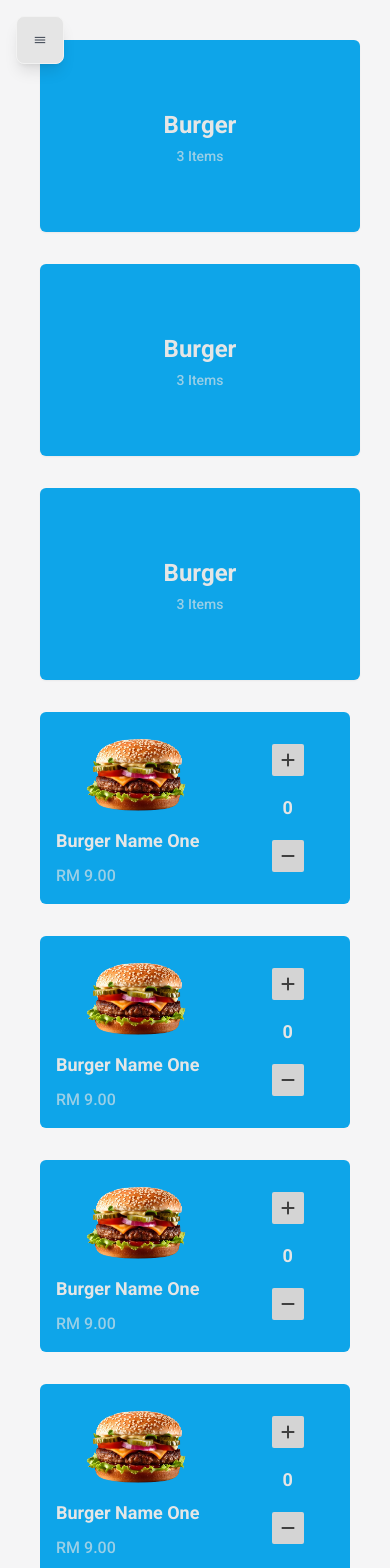
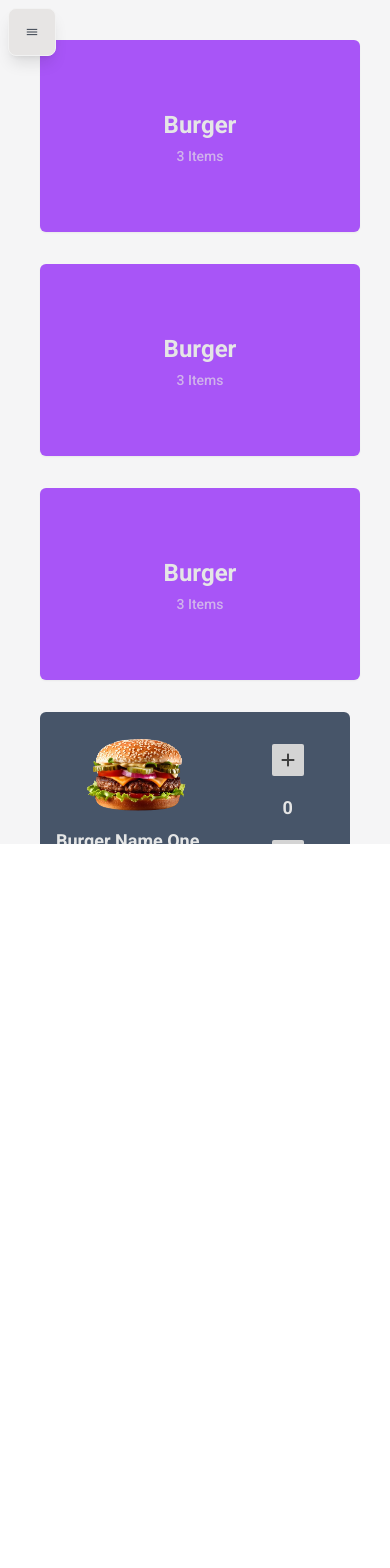
Before and after one commit to yxiang921/mern-restaurant-pos-system, a React (Vite) app: page /order/table/new in a window 390 px wide. Shown: the top 1568 px of the page. After the commit the page ends 844 px from the top, so only its background shows below. Built offline with nearby package versions, Linux system fonts and the light colour scheme.

Commit message:
Change some design about sidebar

```diff
--- a/src/App.jsx
+++ b/src/App.jsx
@@ -2,12 +2,23 @@ import { Sidebar } from "./component";
 
 import { Routes, Route } from "react-router-dom";
 import { Home, Order, Menu, Analytics, SelectTable, NewOrder } from "./pages";
+import { useSidebarContext } from "./context/SidebarContext";
+
+import { IoMenuOutline } from "react-icons/io5";
+
 
 function App() {
+  const {setOpen, isOrder } = useSidebarContext();
   return (
-    <>
-      <Sidebar>
-        {/* Website Content Here */}
+    <div className="w-full h-screen flex flex-row justify-start items-start">
+      { isOrder ? "" : <Sidebar />}
+      <div className="btn btn-square fixed top-2 left-2 shadow-lg bg-stone-200 lg:hidden"
+        onClick={() => {setOpen(true)}}
+      >
+        <IoMenuOutline />
+      </div>
+      {/* Website Content Here */}
+      <div className="w-full h-screen scrollbar-hide bg-gray-color">
         <Routes>
           <Route path="/" element={<Home />} />
           <Route path="/order" element={<Order />} />
@@ -16,8 +27,8 @@ function App() {
           <Route path="/order/table" element={<SelectTable />} />
           <Route path="/order/table/new" element={<NewOrder />} />
         </Routes>
-      </Sidebar>
-    </>
+      </div>
+    </div>
   );
 }
 
--- a/src/component/dashboard/SummaryCard.jsx
+++ b/src/component/dashboard/SummaryCard.jsx
@@ -1,7 +1,12 @@
+import { useEffect } from "react";
+
 // eslint-disable-next-line react/prop-types
 const SummaryCard = ({icon, value, description}) => {
+  useEffect(() => {
+
+  },[]);
   return (
-    <div className="rounded-lg relative shadow-md mt-6 w-full h-[8.3rem] bg-white-color flex justify-center items-center lg:w-1/4 lg:flex-row">
+    <div className="rounded-lg relative shadow-md mt-6 w-full h-[8.3rem] bg-white-color flex justify-center items-center lg:w-[28%] lg:flex-row">
       <div className="absolute left-4 bg-orange-color bg-opacity-20 rounded-full text-orange-color text-2xl font-semibold w-16 h-16 flex justify-center items-center">
         {icon}
       </div>
--- a/src/component/sidebar/Sidebar.jsx
+++ b/src/component/sidebar/Sidebar.jsx
@@ -2,59 +2,58 @@ import { AiOutlineHome } from "react-icons/ai";
 import { FaRegClipboard } from "react-icons/fa";
 import { IoFastFoodOutline } from "react-icons/io5";
 import { TbBrandGoogleAnalytics } from "react-icons/tb";
-import { IoMenuOutline } from "react-icons/io5";
 
 import { Link } from "react-router-dom";
+import { useSidebarContext } from "../../context/SidebarContext";
 
 // eslint-disable-next-line react/prop-types
-const Sidebar = ({ children }) => {
+const Sidebar = () => {
+  const {open, setOpen} = useSidebarContext();
   return (
-    <div className="drawer lg:drawer-open">
-      <input id="my-drawer-2" type="checkbox" className="drawer-toggle" />
-      <div className="drawer-content bg-gray-color">
-        {children}
-        <label
-          htmlFor="my-drawer-2"
-          className="btn drawer-button lg:hidden bg-neutral-200 fixed left-4 top-4 shadow-lg"
-        >
-          <IoMenuOutline />
-        </label>
-      </div>
-      <div className="drawer-side">
-        <label
-          htmlFor="my-drawer-2"
-          aria-label="close sidebar"
-          className="drawer-overlay"
-        ></label>
+    <div className={`${open ? "block" : "hidden"} fixed lg:static lg:w-60 lg:block h-screen z-20`}>
+      <div className="cursor-pointer lg:hidden w-full h-screen fixed top-0 left-0 bg-slate-700 bg-opacity-20 -z-10"
+        onClick={() => {setOpen(false)}}
+      ></div>
       <ul className="menu p-4 w-64 min-h-full text-base-content bg-white-color">
         {/* Sidebar content here */}
         <li>
-            <Link to={"/"} className="h-12 flex flex-row justify-start items-center">
+          <Link
+            to={"/"}
+            className="h-12 flex flex-row justify-start items-center"
+          >
             <AiOutlineHome />
             Home
           </Link>
         </li>
         <li>
-            <Link to={"/order"} className="h-12 flex flex-row justify-start items-center">
+          <Link
+            to={"/order"}
+            className="h-12 flex flex-row justify-start items-center"
+          >
             <FaRegClipboard />
             Orders
           </Link>
         </li>
         <li>
-            <Link to={"/menu"} className="h-12 flex flex-row justify-start items-center">
+          <Link
+            to={"/menu"}
+            className="h-12 flex flex-row justify-start items-center"
+          >
             <IoFastFoodOutline />
             Menu
           </Link>
         </li>
         <li>
-            <Link to={"/analytics"} className="h-12 flex flex-row justify-start items-center">
+          <Link
+            to={"/analytics"}
+            className="h-12 flex flex-row justify-start items-center"
+          >
             <TbBrandGoogleAnalytics />
             Analytics
           </Link>
         </li>
       </ul>
     </div>
-    </div>
   );
 };
 
--- /dev/null
+++ b/src/context/SidebarContext.jsx
@@ -0,0 +1,26 @@
+import { useState } from "react";
+import { createContext, useContext } from "react";
+
+export const SidebarContext = createContext();
+
+// eslint-disable-next-line react/prop-types
+export const SidebarContextProvider = ({ children }) => {
+  const [open, setOpen] = useState(false);
+  const [isOrder, setIsOrder] = useState(false);
+  return (
+    <SidebarContext.Provider
+      value={{
+        open,
+        setOpen,
+        isOrder,
+        setIsOrder,
+      }}
+    >
+      {children}
+    </SidebarContext.Provider>
+  );
+};
+
+export const useSidebarContext = () => {
+  return useContext(SidebarContext);
+};
--- a/src/main.jsx
+++ b/src/main.jsx
@@ -2,13 +2,17 @@ import React from "react";
 import ReactDOM from "react-dom/client";
 import App from "./App.jsx";
 import "./index.css";
+
+import { SidebarContextProvider } from "./context/SidebarContext.jsx";
 
 import { BrowserRouter } from "react-router-dom";
 
 ReactDOM.createRoot(document.getElementById("root")).render(
   <React.StrictMode>
     <BrowserRouter>
-      <App />
+      <SidebarContextProvider>
+        <App />
+      </SidebarContextProvider>
     </BrowserRouter>
   </React.StrictMode>
 );
--- a/src/pages/home/Home.jsx
+++ b/src/pages/home/Home.jsx
@@ -9,7 +9,7 @@ import { BiFoodMenu } from "react-icons/bi";
 
 const Home = () => {
   return (
-    <div className="w-full h-full flex flex-col justify-center">
+    <div className="w-full h-full flex flex-col justify-start overflow-auto scrollbar-hide">
       <div className="w-full px-8 py-6 flex justify-between items-center flex-wrap">
         <SummaryCard
           icon={<BiFoodMenu />}
--- a/src/pages/newOrder/NewOrder.jsx
+++ b/src/pages/newOrder/NewOrder.jsx
@@ -1,8 +1,11 @@
+import { useEffect } from "react";
 import { FaPlus, FaMinus } from "react-icons/fa6";
+import { useSidebarContext } from "../../context/SidebarContext";
+
 
 const CategoryCard = () => {
   return (
-    <div className="btn border-none w-80 h-48 m-4 rounded-md bg-sky-500 text-base-300 flex flex-col justify-center items-center">
+    <div className="btn border-none w-80 h-48 m-4 rounded-md bg-purple-500 text-base-300 flex flex-col justify-center items-center">
       <h1 className="font-bold text-2xl">Burger</h1>
       <span className="font-medium text-md text-neutral-200 text-opacity-65">
         3 Items
@@ -13,7 +16,7 @@ const CategoryCard = () => {
 
 const FoodCard = () => {
   return (
-    <div className="border-none w-80 h-48 m-4 p-4 rounded-md bg-sky-500 text-base-300 flex flex-row justify-between items-center">
+    <div className="border-none w-80 h-48 m-4 p-4 rounded-md bg-slate-600 text-base-300 flex flex-row justify-between items-center">
       <div className="w-7/12 h-full text-left flex flex-col justify-between">
         <img src="/src/assets/images/burger.png" alt="Food Picture" />
         <h1 className="font-bold text-lg">Burger Name One</h1>
@@ -35,8 +38,16 @@ const FoodCard = () => {
 };
 
 const NewOrder = () => {
+  const {setIsOrder} = useSidebarContext();
+
+  useEffect(() => {
+    setIsOrder(true);
+
+    return () => {setIsOrder(false)}
+  }, []);
+
   return (
-    <div className="w-full h-auto flex flex-col justify-center items-center p-6">
+    <div className="w-full h-screen flex flex-col justify-start items-center p-6 overflow-auto scrollbar-hide">
       {/* Category Option */}
       <div className="w-full h-full flex justify-start items-start flex-wrap">
         <CategoryCard />
@@ -45,12 +56,7 @@ const NewOrder = () => {
       </div>
 
       {/* Show Each Food */}
-      <div className="w-full h-ful flex justify-start items-start flex-wrap">
-        <FoodCard />
-        <FoodCard />
-        <FoodCard />
-        <FoodCard />
-        <FoodCard />
+      <div className="w-full h-full flex justify-start items-start flex-wrap">
         <FoodCard />
       </div>
     </div>
--- a/src/pages/order/Order.jsx
+++ b/src/pages/order/Order.jsx
@@ -56,7 +56,7 @@ const Order = () => {
                 </td>
                 <td>
                   <div className="bg-yellow-300 bg-opacity-55 h-8 rounded-md flex justify-center items-center">
-                    <span className="font-medium text-yellow-700">
+                    <span className="font-medium text-yellow-700 px-2">
                       Processing
                     </span>
                   </div>
```
Lines whose indentation alone changed are shown as unchanged.
